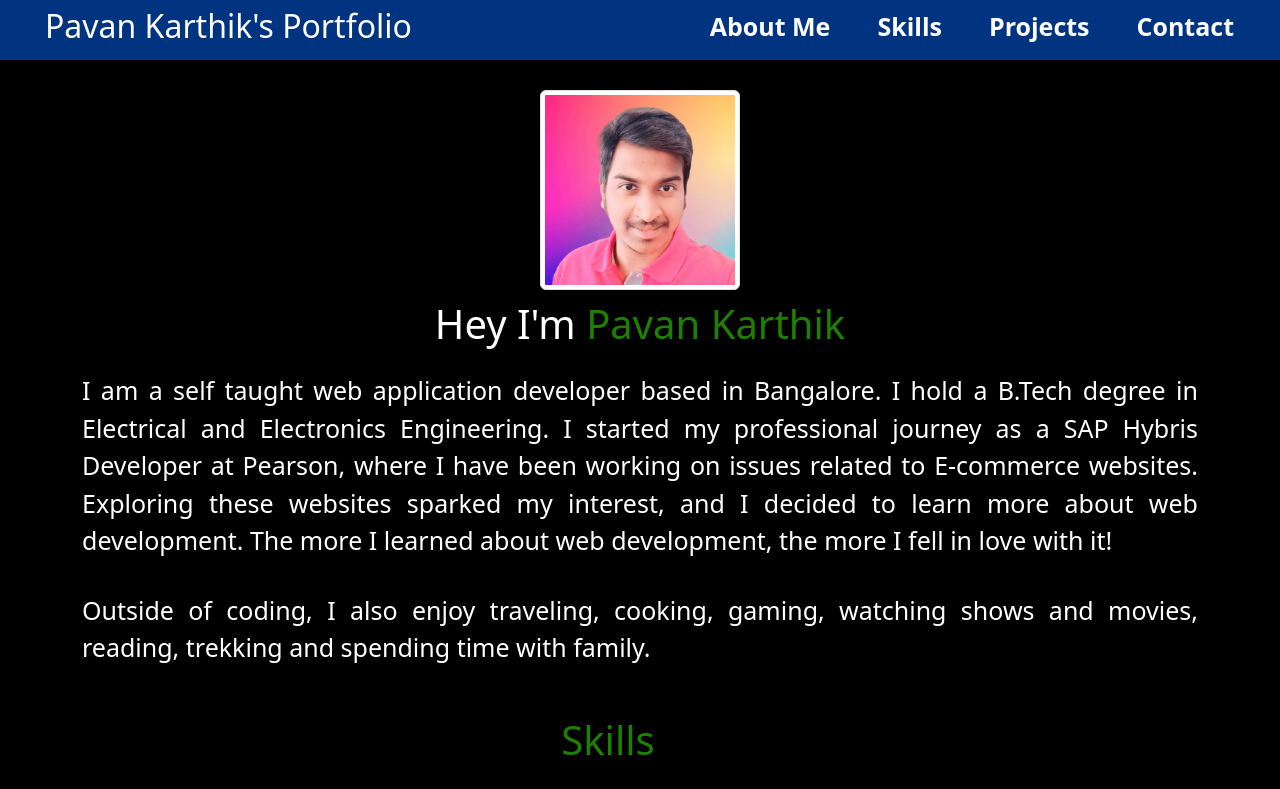
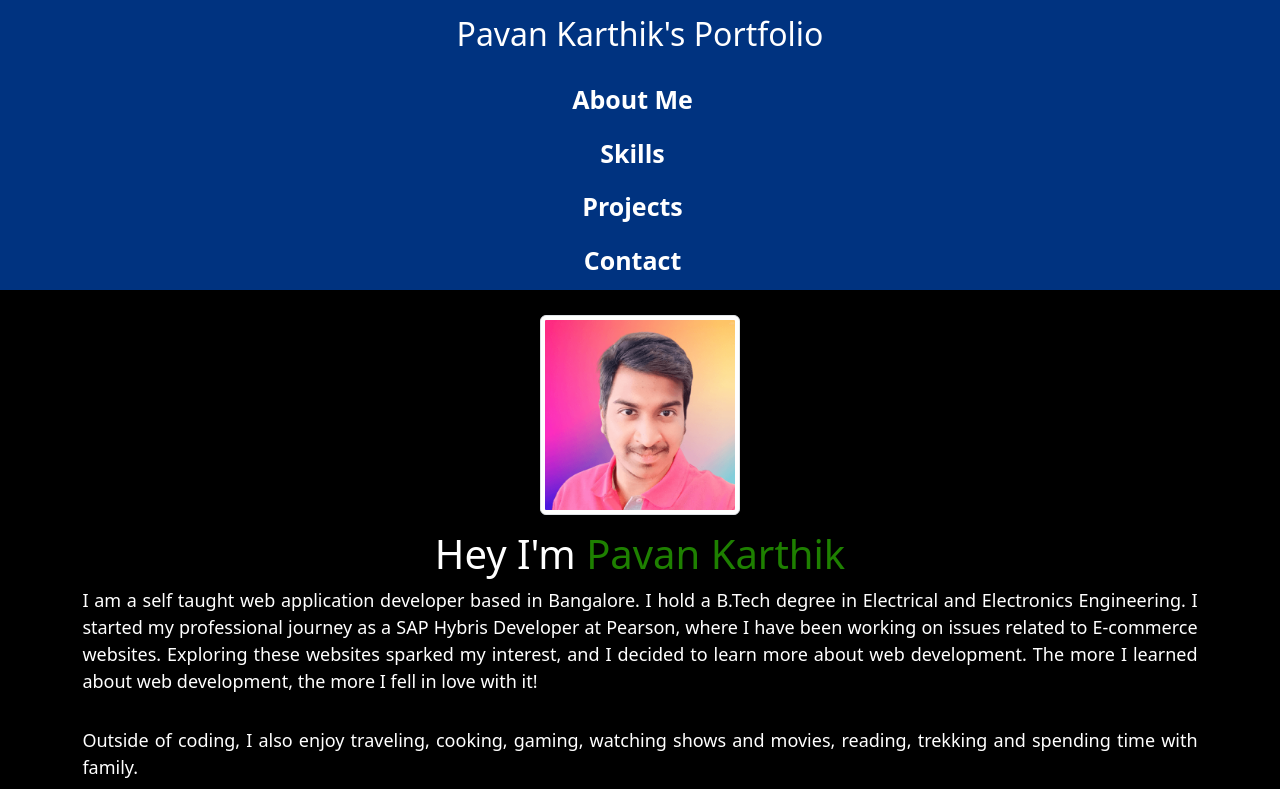
Before and after one commit to Karthik0285/Pavan-Karthik-s-Portfolio, a React (Create React App) app: page / in a window 1280 px wide. Shown: the top 789 px of the page. Built offline with nearby package versions, Linux system fonts and the light colour scheme; some icons are missing.

Commit message:
Ipad View Changes

```diff
--- a/src/Components/Header.css
+++ b/src/Components/Header.css
@@ -49,3 +49,21 @@ a.nav-link {
         margin: 15px 0;
     }
 }
+@media only screen
+  and (min-device-width: 768px)
+  and (max-device-width: 1024px)
+  and (-webkit-min-device-pixel-ratio: 1) {
+    .nav-bar {
+        flex-direction: column;
+        align-items: center;
+        height: auto;
+    }
+    .nav {
+        flex-direction: column;
+        align-items: center;
+        width: 100%;
+    }
+    .name {
+        margin: 15px 0;
+    }
+}
--- a/src/Components/Pavan.css
+++ b/src/Components/Pavan.css
@@ -5,6 +5,20 @@
     left: 50%;
     transform: translateX(-50%);
 }
+@media (max-width: 480px) {
+    .img-thumbnail {
+        top: 50px;
+    }
+}
+@media only screen
+  and (min-device-width: 768px)
+  and (max-device-width: 1024px)
+  and (-webkit-min-device-pixel-ratio: 1) {
+    .img-thumbnail {
+        top: 65px;
+    }
+  }
+
 #Pavan{
     width: 200px;
     height: 250px;
@@ -18,9 +32,17 @@
         margin-top: 0;
     }
 }
-@media (max-width: 480px) {
-    .img-thumbnail {
-        top: 50px;
+@media only screen
+  and (min-device-width: 768px)
+  and (max-device-width: 1024px)
+  and (-webkit-min-device-pixel-ratio: 1) {
+    #Pavan {
+        width: 200px;
+        height: 250px;
+        position: relative;
+        left: 50%;
+        transform: translateX(-50%);
+        margin-top: -40px;
     }
 }
 span {
@@ -33,7 +55,7 @@ span {
     top:30px;
     color: white;
 }
-@media screen and (max-width: 600px) {
+@media screen and (max-width: 768px) {
     .container {
         text-align: left;
         top: 15px;
@@ -44,6 +66,20 @@ span {
         font-size: 18px;
     }
 }
+@media only screen
+  and (min-device-width: 768px)
+  and (max-device-width: 1024px)
+  and (-webkit-min-device-pixel-ratio: 1) {
+    .container {
+        text-align: left;
+        top: 15px;
+        width: 89%;
+        float: none;
+        margin-left: auto;
+        margin-right: auto;
+        font-size: 18px;
+    }
+  }
 h1{
     position: relative;
     top:30px;
```
